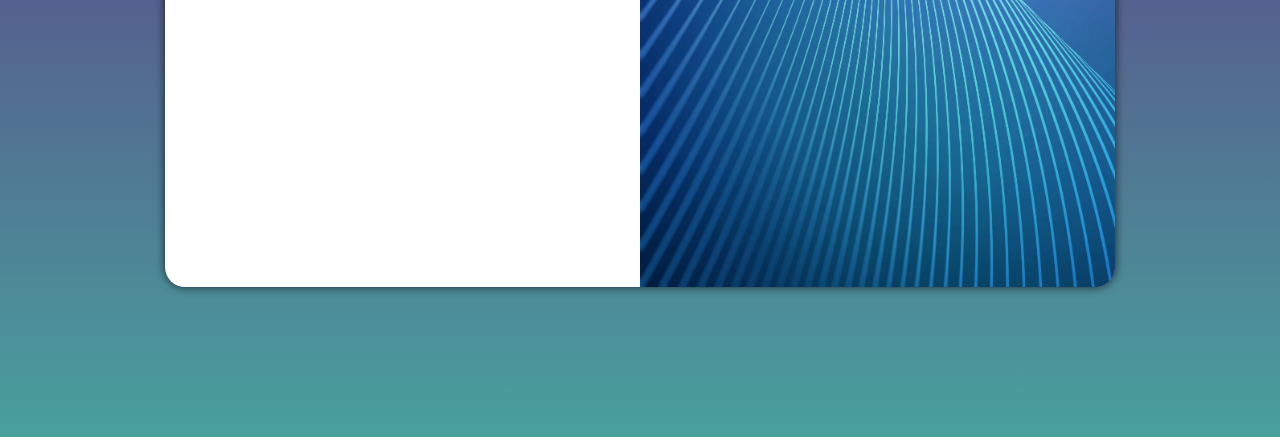
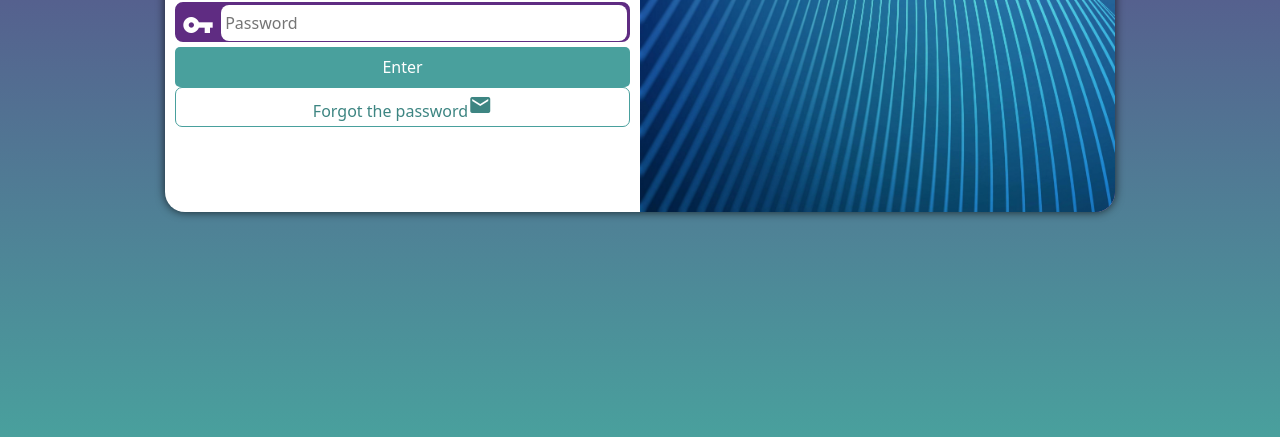
Before and after one commit to Eduardomarcioh/project-login, a plain HTML site: page index.html in a window 1280 px wide. Shown: the part 363-800 px from the top of the page. Drawn offline with Linux system fonts and the light colour scheme.

Commit message:
Project done!

```diff
--- a/index.html
+++ b/index.html
@@ -28,7 +28,7 @@
                         <label for="isenha">Password</label>
                     </div>
                     <input type="submit" value="Enter">
-                    <a href="esqueci.html">
+                    <a href="esqueci.html" class="botao">
                         Forgot the password<i class="material-icons">mail</i>
                     </a>
                 </form>
--- a/style/media-query.css
+++ b/style/media-query.css
@@ -6,6 +6,7 @@
     }
     section#login {
         width: 80vw;
+        height: 280px;
 
     }
     section#login > div#image {
@@ -25,6 +26,7 @@
     }
     section#login {
         width: 950px;
+        height: 350px;
     }
 
     section#login > div#image {
@@ -38,7 +40,8 @@
         width: 50%;
     }
     div#form > p {
-        font-size: 1.2em;
+        font-size: 1em;
+        margin: 10px;
     }
     div#form > h1 {
         font-size: 2em;
--- a/style/style.css
+++ b/style/style.css
@@ -38,7 +38,7 @@ section#login {
 
     background-color: white;
     width: 250px;
-    height: 500px;
+    height: 515px;
     border-radius: 20px;
     box-shadow: 0px 0px 10px rgba(0, 0, 0, 0.718);
 
@@ -68,3 +68,76 @@ div#form > h1 {
 div#form > p {
     font-size: 0.8em;
 }
+
+form > div.campo {
+    background-color: #5f2c82;
+    border: 2px solid #5f2c82;
+    width: 100%;
+    display: block;
+    height: 40px;
+    border-radius: 8px;
+    margin: 5px 0px;
+}
+
+div.campo > label {
+    display: none;
+}
+
+div.campo > i {
+    color: white;
+    font-size: 2em;
+    width: 40px;
+    padding: 5px;
+}
+
+div.campo > input {
+    background-color: white;
+    font-size: 1em;
+    width: calc(100% - 45px);
+    height: 100%;
+    transform: translateY(-12px);
+    border: 0px;
+    border-radius: 8px;
+    padding:4px
+}
+
+form > input[type=submit] {
+    display: block;
+    font-size: 1em;
+    width: 100%;
+    height: 40px;
+    background-color:#49a09d ;
+    color: white;
+    border: none;
+    border-radius: 5px;
+    cursor: pointer;
+}
+
+form > input[type=submit]:hover {
+    background-color:#39807d ;
+}
+
+form > a.botao {
+    display: block;
+    text-align: center;
+    font-size: 1em;
+    width: 100%;
+    height: 40px;
+    padding-top: 5px;
+    background-color: white;
+    color: #3d8582;
+    border: 1px solid #49a09d;
+    border-radius: 7px;
+    text-decoration: none;
+
+}
+
+form > a.botao:hover {
+    background-color: #2b7b79;
+    color: white
+}
+
+form > a.botom > i {
+    font-size: 0.8em;
+
+}
```
